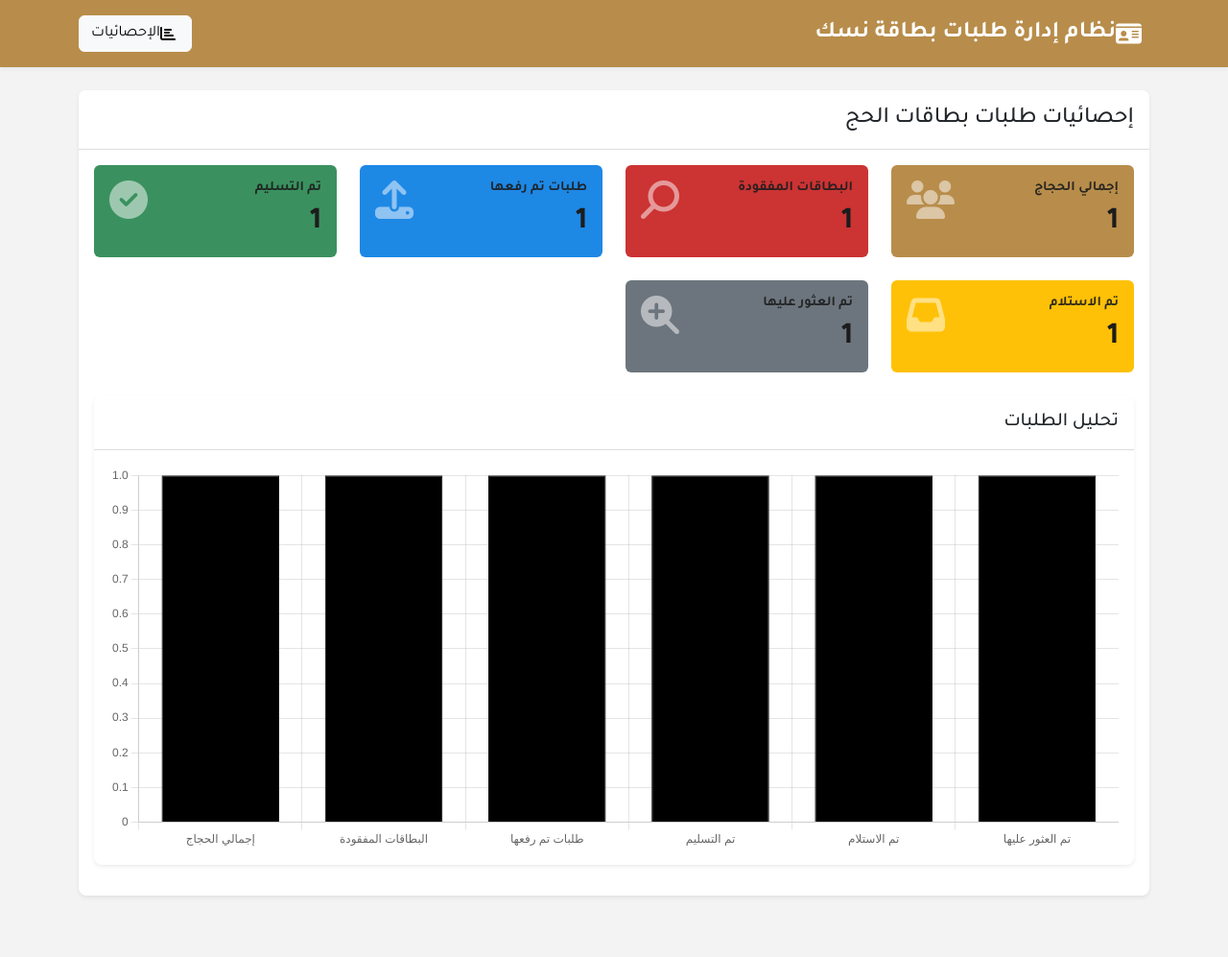
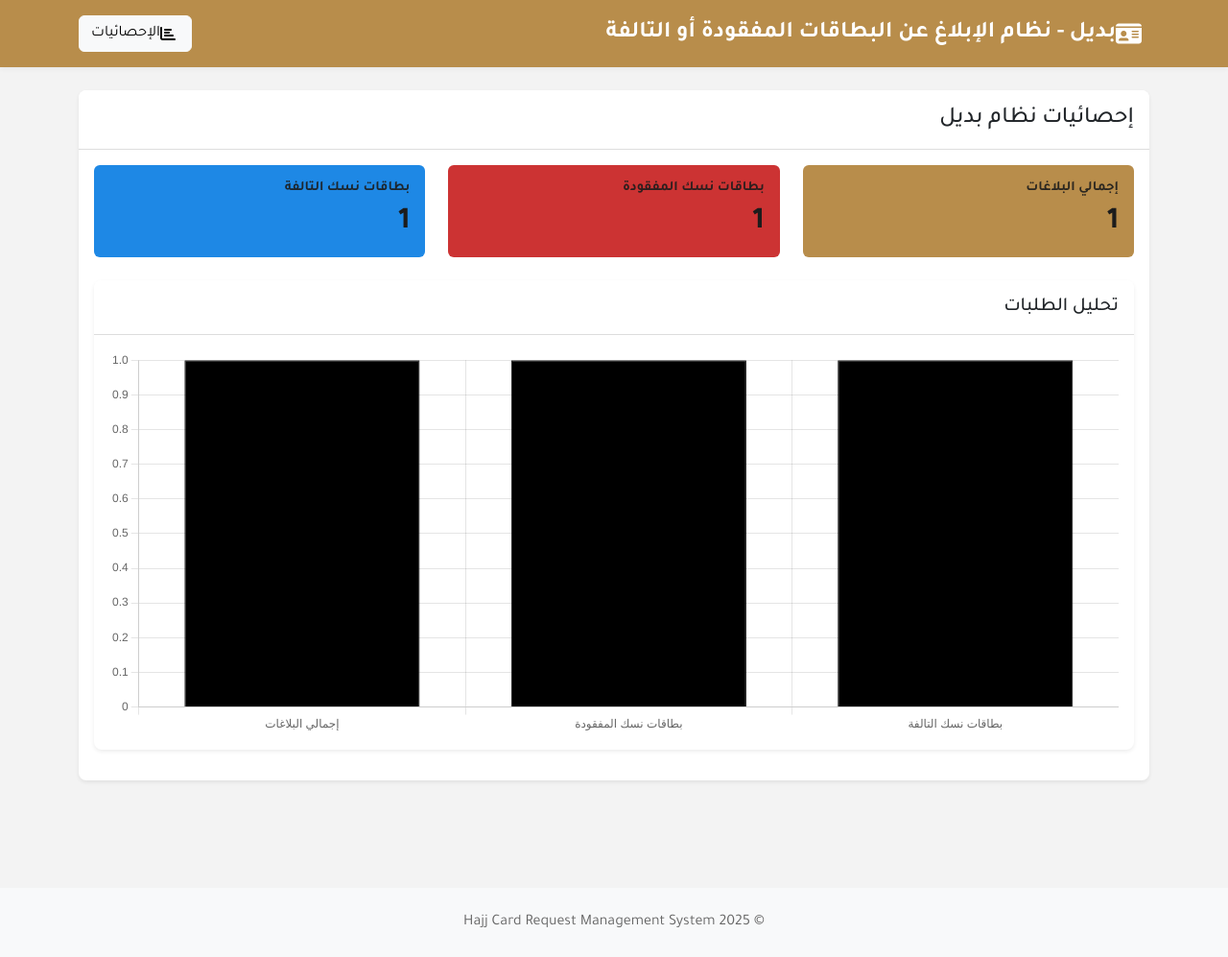
Before and after one commit to C3ZIZ/NusukRequestApp, a Flask app: template templates/statistics.html in a window 1280 px wide. Shown: the top 997 px of the page at 96% size. After the commit the page ends 966 px from the top, so only its background shows below. Run offline with Flask 3, Linux system fonts and the light colour scheme; the template is opened without the code that fills it: most values are stand-ins (such as "Sample title", 1, 10 or a date in 2020).

Commit message:
Change the UI and naming

```diff
--- a/templates/base.html
+++ b/templates/base.html
@@ -3,7 +3,7 @@
 <head>
     <meta charset="UTF-8">
     <meta name="viewport" content="width=device-width, initial-scale=1.0">
-    <title>{% block title %}نظام إدارة طلبات بطاقة نسك{% endblock %}</title>
+    <title>{% block title %}بديل - نظام الإبلاغ عن البطاقات المفقودة أو التالفة{% endblock %}</title>
 
     <!-- Bootstrap 5 CSS -->
     <link rel="stylesheet" href="https://cdn.jsdelivr.net/npm/bootstrap@5.3.0-alpha1/dist/css/bootstrap.rtl.min.css">
@@ -27,7 +27,7 @@
             <div class="d-flex justify-content-between align-items-center flex-wrap flex-row-reverse">
                 <a href="{{ url_for('index') }}" class="text-white text-decoration-none d-flex align-items-center logo-link" style="font-size:1.5rem;">
                     <i class="fas fa-id-card ms-2"></i>
-                    <span class="fw-bold">نظام إدارة طلبات بطاقة نسك</span>
+                    <span class="fw-bold">بديل - نظام الإبلاغ عن البطاقات المفقودة أو التالفة</span>
                 </a>
                 <a href="{{ url_for('statistics') }}" class="btn btn-light statistics-navbar-btn d-flex align-items-center">
                     <i class="fas fa-chart-bar ms-1"></i>
@@ -57,7 +57,7 @@
     <footer class="bg-light py-4 mt-5">
         <div class="container text-center text-muted">
             <p class="mb-0">
-  &copy; 2025 نظام إدارة طلبات بطاقة نسك — جميع الحقوق محفوظة لـ Abdulaziz Hafiz، C3ZIZ، ونسك
+  &copy; 2025 بديل — جميع الحقوق محفوظة لعبدالعزيز حافظ، C3ZIZ، وبديل
 </p>
         </div>
     </footer>
--- a/templates/index.html
+++ b/templates/index.html
@@ -1,9 +1,11 @@
 {% extends 'base.html' %}
+
+{% block title %}بديل - نظام الإبلاغ عن البطاقات المفقودة أو التالفة{% endblock %}
 
 {% block content %}
 <div class="row justify-content-center my-5">
     <div class="col-md-10 text-center mb-5">
-        <h1 class="display-4 fw-bold">نظام إدارة طلبات بطاقة نسك</h1>
+        <h1 class="display-4 fw-bold">بديل - نظام الإبلاغ عن البطاقات المفقودة أو التالفة</h1>
         <p class="lead text-muted">نظام شامل لإدارة طلبات بطاقات نسك ومعالجتها وإدارتها</p>
     </div>
     <div class="col-md-10">
--- a/templates/statistics.html
+++ b/templates/statistics.html
@@ -1,91 +1,37 @@
 {% extends 'base.html' %}
 
-{% block title %}إحصائيات بطاقات الحج{% endblock %}
+{% block title %}بديل - الإحصائيات{% endblock %}
 
 {% block content %}
 <div class="row mb-4">
     <div class="col-12">
         <div class="card border-0 shadow-sm">
             <div class="card-header bg-white py-3">
-                <h2 class="h4 mb-0">إحصائيات طلبات بطاقات الحج</h2>
+                <h2 class="h4 mb-0">إحصائيات نظام بديل</h2>
             </div>
             <div class="card-body">
                 <div class="row g-4">
-                    <!-- إجمالي الحجاج -->
-                    <div class="col-md-4 col-lg-3">
+                    <!-- إجمالي البلاغات -->
+                    <div class="col-md-4">
                         <div class="stats-card bg-primary text-white rounded p-3">
-                            <div class="d-flex justify-content-between align-items-center">
-                                <div>
-                                    <h6 class="mb-0">إجمالي الحجاج</h6>
-                                    <h2 class="mt-2 mb-0">{{ total_hajj }}</h2>
-                                </div>
-                                <i class="fas fa-users fa-2x opacity-50"></i>
-                            </div>
+                            <h6 class="mb-0">إجمالي البلاغات</h6>
+                            <h2 class="mt-2 mb-0">{{ total_hajj }}</h2>
                         </div>
                     </div>
 
-                    <!-- البطاقات المفقودة -->
-                    <div class="col-md-4 col-lg-3">
+                    <!-- بطاقات نسك المفقودة -->
+                    <div class="col-md-4">
                         <div class="stats-card bg-danger text-white rounded p-3">
-                            <div class="d-flex justify-content-between align-items-center">
-                                <div>
-                                    <h6 class="mb-0">البطاقات المفقودة</h6>
-                                    <h2 class="mt-2 mb-0">{{ total_lost }}</h2>
-                                </div>
-                                <i class="fas fa-search fa-2x opacity-50"></i>
-                            </div>
+                            <h6 class="mb-0">بطاقات نسك المفقودة</h6>
+                            <h2 class="mt-2 mb-0">{{ total_lost }}</h2>
                         </div>
                     </div>
 
-                    <!-- طلبات تم رفعها -->
-                    <div class="col-md-4 col-lg-3">
+                    <!-- بطاقات نسك التالفة -->
+                    <div class="col-md-4">
                         <div class="stats-card bg-info text-white rounded p-3">
-                            <div class="d-flex justify-content-between align-items-center">
-                                <div>
-                                    <h6 class="mb-0">طلبات تم رفعها</h6>
-                                    <h2 class="mt-2 mb-0">{{ total_uploaded }}</h2>
-                                </div>
-                                <i class="fas fa-upload fa-2x opacity-50"></i>
-                            </div>
-                        </div>
-                    </div>
-
-                    <!-- البطاقات التي تم تسليمها -->
-                    <div class="col-md-4 col-lg-3">
-                        <div class="stats-card bg-success text-white rounded p-3">
-                            <div class="d-flex justify-content-between align-items-center">
-                                <div>
-                                    <h6 class="mb-0">تم التسليم</h6>
-                                    <h2 class="mt-2 mb-0">{{ total_delivered }}</h2>
-                                </div>
-                                <i class="fas fa-check-circle fa-2x opacity-50"></i>
-                            </div>
-                        </div>
-                    </div>
-
-                    <!-- البطاقات المستلمة -->
-                    <div class="col-md-4 col-lg-3">
-                        <div class="stats-card bg-warning text-white rounded p-3">
-                            <div class="d-flex justify-content-between align-items-center">
-                                <div>
-                                    <h6 class="mb-0">تم الاستلام</h6>
-                                    <h2 class="mt-2 mb-0">{{ total_received }}</h2>
-                                </div>
-                                <i class="fas fa-inbox fa-2x opacity-50"></i>
-                            </div>
-                        </div>
-                    </div>
-
-                    <!-- البطاقات التي تم العثور عليها -->
-                    <div class="col-md-4 col-lg-3">
-                        <div class="stats-card bg-secondary text-white rounded p-3">
-                            <div class="d-flex justify-content-between align-items-center">
-                                <div>
-                                    <h6 class="mb-0">تم العثور عليها</h6>
-                                    <h2 class="mt-2 mb-0">{{ total_found }}</h2>
-                                </div>
-                                <i class="fas fa-search-plus fa-2x opacity-50"></i>
-                            </div>
+                            <h6 class="mb-0">بطاقات نسك التالفة</h6>
+                            <h2 class="mt-2 mb-0">{{ total_damaged }}</h2>
                         </div>
                     </div>
                 </div>
@@ -117,26 +63,19 @@ document.addEventListener('DOMContentLoaded', function() {
     new Chart(ctx, {
         type: 'bar',
         data: {
-            labels: ['إجمالي الحجاج', 'البطاقات المفقودة', 'طلبات تم رفعها', 'تم التسليم', 'تم الاستلام', 'تم العثور عليها'],
+            labels: ['إجمالي البلاغات', 'بطاقات نسك المفقودة', 'بطاقات نسك التالفة'],
             datasets: [{
                 label: 'إحصائيات الطلبات',
-                data: [{{ total_hajj }}, {{ total_lost }}, {{ total_uploaded }},
-                       {{ total_delivered }}, {{ total_received }}, {{ total_found }}],
+                data: [{{ total_hajj }}, {{ total_lost }}, {{ total_damaged }}],
                 backgroundColor: [
                     'rgba(var(--bs-primary-rgb), 0.7)',
                     'rgba(var(--bs-danger-rgb), 0.7)',
-                    'rgba(var(--bs-info-rgb), 0.7)',
-                    'rgba(var(--bs-success-rgb), 0.7)',
-                    'rgba(var(--bs-warning-rgb), 0.7)',
-                    'rgba(var(--bs-secondary-rgb), 0.7)'
+                    'rgba(var(--bs-warning-rgb), 0.7)'
                 ],
                 borderColor: [
                     'rgba(var(--bs-primary-rgb), 1)',
                     'rgba(var(--bs-danger-rgb), 1)',
-                    'rgba(var(--bs-info-rgb), 1)',
-                    'rgba(var(--bs-success-rgb), 1)',
-                    'rgba(var(--bs-warning-rgb), 1)',
-                    'rgba(var(--bs-secondary-rgb), 1)'
+                    'rgba(var(--bs-warning-rgb), 1)'
                 ],
                 borderWidth: 1
             }]
```
Also changed, not shown: templates/admin.html (+18 -18 lines), templates/employee.html (+15 -33 lines), README.md.
